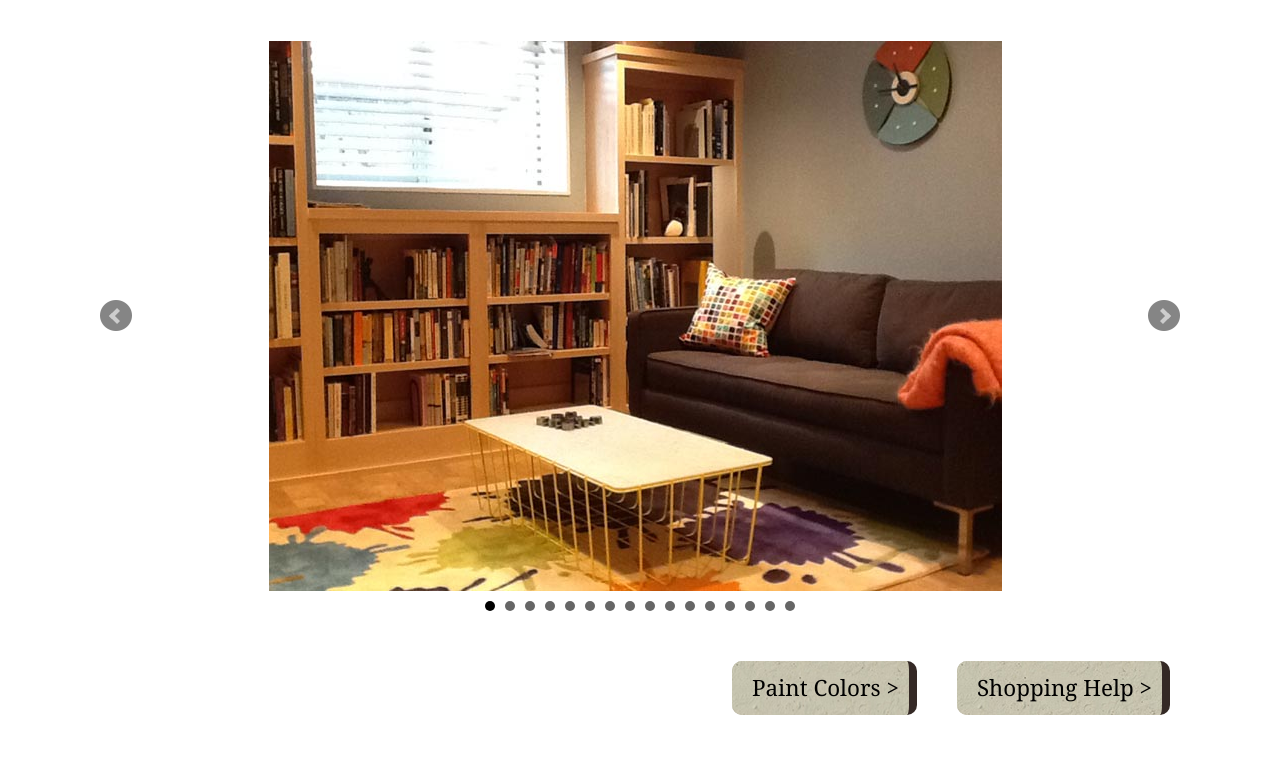
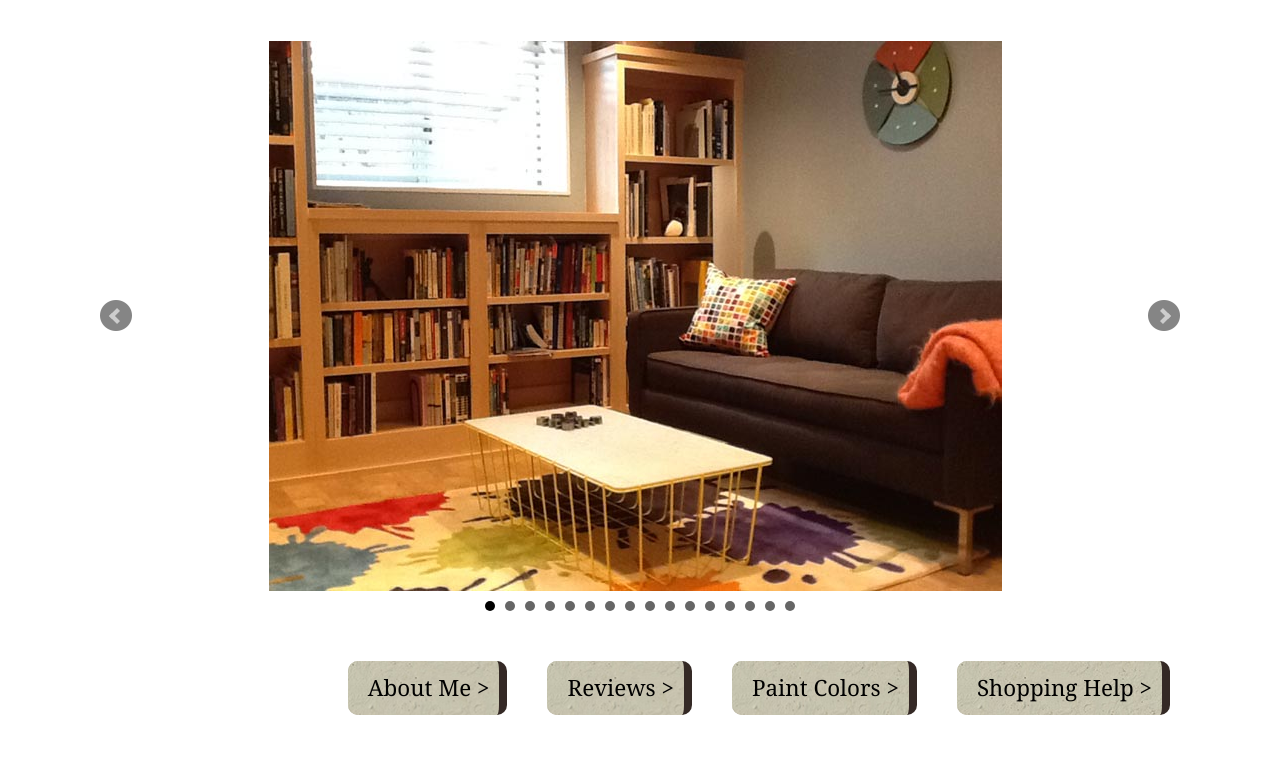
Before and after one commit to kaitlynjoy/maggie-may-interiors, a plain HTML site: page work/interiors.html in a window 1280 px wide. Shown: the part 279-1061 px from the top of the page. Drawn offline with nearby package versions, Linux system fonts and the light colour scheme; a script that the page names is missing; a web font is replaced by a local one.

Commit message:
Added new links to work pages

```diff
--- a/css/desktop.css
+++ b/css/desktop.css
@@ -101,4 +101,8 @@ div.accent {
 	height: 600px;
 }
 
+#maincontent h2 a {
+	width: auto;
 }
+
+}
--- a/css/phone.css
+++ b/css/phone.css
@@ -137,7 +137,7 @@ h3 {
 	background-image: url('../img/bg-stucco.jpg');
 	background-repeat: repeat;
 	opacity: 1;
-
+	width: 75%;
 }
 
 #maincontent h2 a:hover {
--- a/css/tablet.css
+++ b/css/tablet.css
@@ -140,4 +140,8 @@ footer ul li a:hover {
 	text-decoration: none;
 }
 
+#maincontent h2 a {
+	width: 30%;
 }
+
+}
--- a/work/interiors.html
+++ b/work/interiors.html
@@ -77,7 +77,7 @@
       <li><img src="workimg/image8.jpg" alt="Living Room" title=""></li>
       <li><img src="workimg/image9.jpg" alt="Living Room" title=""></li>
       <li><img src="workimg/image11.jpg" alt="Bedroom" title=""></li>
-      <li><img src="workimg/image12.jpg" alt="Hallway" title=""></li>
+      <li><img src="workimg/image24.jpg" alt="Hallway" title=""></li>
       <li><img src="workimg/image13.jpg" alt="Bathroom" title=""></li>
       <li><img src="workimg/image14.jpg" alt="Den" title=""></li>
     </ul>
@@ -86,6 +86,8 @@
   <!-- Start rest of Main Content (not in gallery) -->
   <h2><a href="shopping.html">Shopping Help ></a></h2>
   <h2><a href="paintcolors.html">Paint Colors ></a></h2>
+  <h2><a href="../reviews.html">Reviews ></a></h2>
+  <h2><a href="../about.html">About Me ></a></h2>
 
   </div><!-- end div maincontent -->
   <div class="clear"></div>
```
Also changed, not shown: work/paintcolors.html (+2 -1 lines), work/shopping.html (+4 -0 lines), work/workimg/image12.jpg (deleted), work/workimg/image24.jpg (added).
